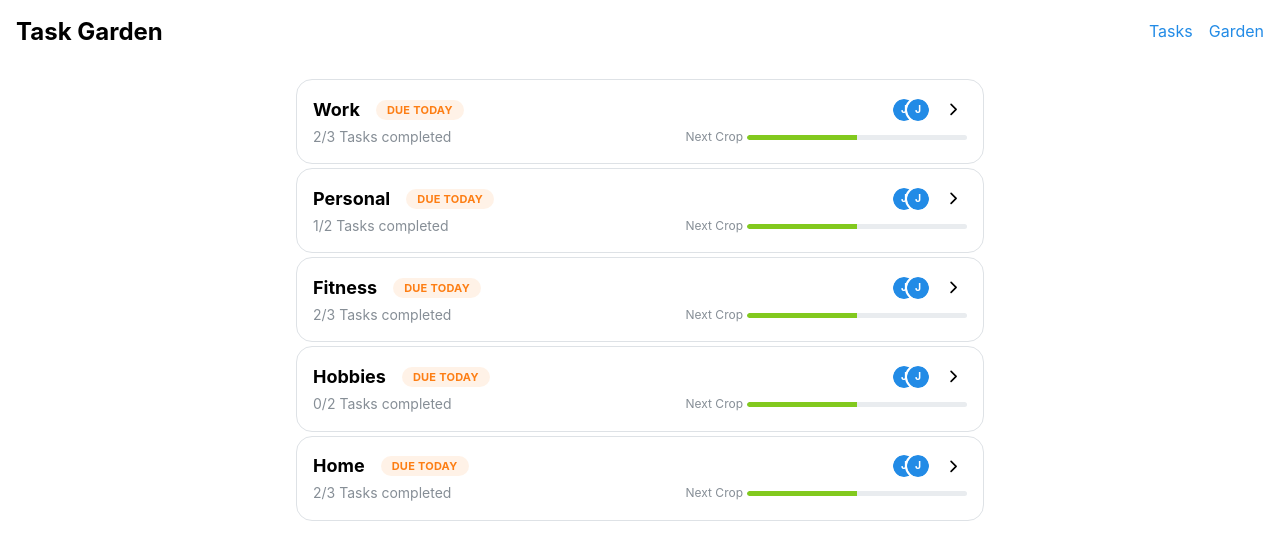
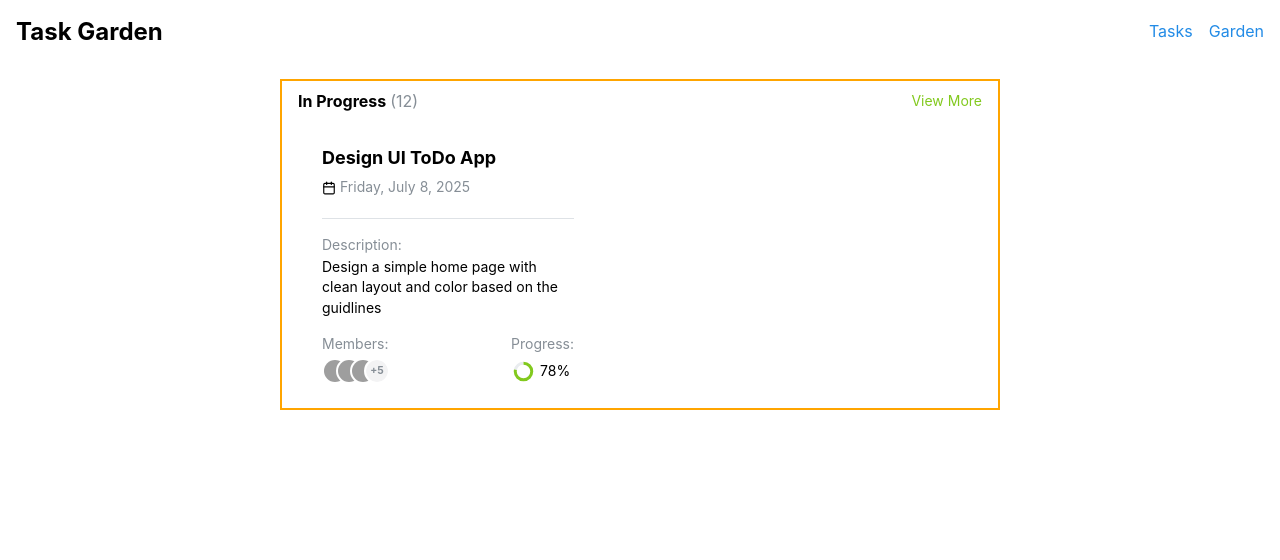
Before and after one commit to CydoEntis/sprout-client, a React (Vite) app: page / in a window 1280 px wide. Shown: the top 560 px of the page. Built offline with nearby package versions, Linux system fonts and the light colour scheme; grey boxes are pictures that could not be loaded.

Commit message:
Added task list sample card.

```diff
--- a/src/App.tsx
+++ b/src/App.tsx
@@ -1,16 +1,23 @@
 import { useState } from "react";
 import {
   Anchor,
+  Avatar,
+  Box,
+  Card,
   Container,
+  Divider,
   Flex,
   Group,
   Modal,
+  RingProgress,
   Stack,
+  Text,
   Title,
 } from "@mantine/core";
 import TaskCard from "./features/Tasks/TaskCard";
 import { useDisclosure } from "@mantine/hooks";
 import { taskLists } from "./features/Tasks/data";
+import { Calendar, Divide } from "lucide-react";
 
 function App() {
   const [opened, { open, close }] = useDisclosure(false);
@@ -31,8 +38,73 @@ function App() {
         </Group>
       </Flex>
 
-      <Container size="sm">
-        <Modal opened={opened} onClose={close} title="Add A Task">
+      <Container size="sm" style={{ border: "2px solid orange" }}>
+        <Flex justify="space-between" align="center" py={8}>
+          <Group gap={4}>
+            <Text fw="bold">In Progress</Text>
+            <Text c="dimmed">(12)</Text>
+          </Group>
+          <Anchor size="sm" c="lime">
+            View More
+          </Anchor>
+        </Flex>
+
+        <Stack gap={4}>
+          <Card w={300}>
+            <Box p={8}>
+              <Stack gap={8} pb={20}>
+                <Title size="lg">Design UI ToDo App</Title>
+                <Group gap={4} align="center">
+                  <Calendar size={14} />
+                  <Text size="sm" c="dimmed">
+                    Friday, July 8, 2025
+                  </Text>
+                </Group>
+              </Stack>
+              <Divider />
+              <Stack gap={2} py={16}>
+                <Text c="dimmed" size="sm">
+                  Description:
+                </Text>
+                <Text size="sm">
+                  Design a simple home page with clean layout and color based on
+                  the guidlines
+                </Text>
+              </Stack>
+              <Flex w="100%" justify="space-between">
+                <Group>
+                  <Stack gap={4}>
+                    <Text size="sm" c="dimmed">
+                      Members:
+                    </Text>
+                    <Avatar.Group>
+                      <Avatar size="sm" src="image.png" />
+                      <Avatar size="sm" src="image.png" />
+                      <Avatar size="sm" src="image.png" />
+                      <Avatar size="sm">+5</Avatar>
+                    </Avatar.Group>
+                  </Stack>
+                </Group>
+                <Group>
+                  <Stack gap={4}>
+                    <Text size="sm" c="dimmed">
+                      Progress:
+                    </Text>
+                    <Group gap={4}>
+                      <RingProgress
+                        size={25}
+                        thickness={3}
+                        sections={[{ value: 78, color: "lime" }]}
+                      />
+                      <Text size="sm">78%</Text>
+                    </Group>
+                  </Stack>
+                </Group>
+              </Flex>
+            </Box>
+          </Card>
+        </Stack>
+        {/* <Modal opened={opened} onClose={close} title="Add A Task">
           Add A New Task.
         </Modal>
 
@@ -46,7 +118,7 @@ function App() {
               taskList={taskList}
             />
           ))}
-        </Stack>
+        </Stack> */}
       </Container>
     </Container>
   );
```
